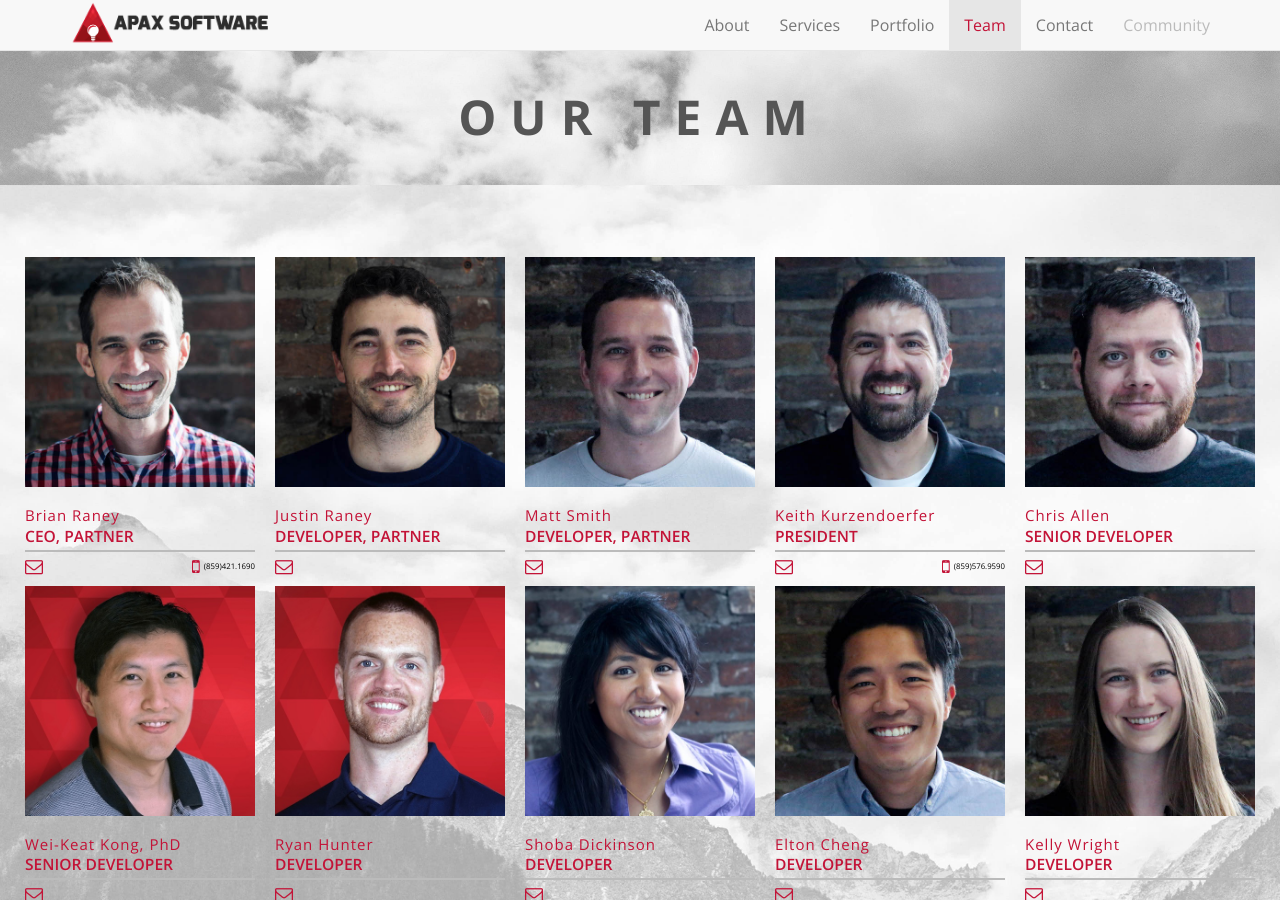
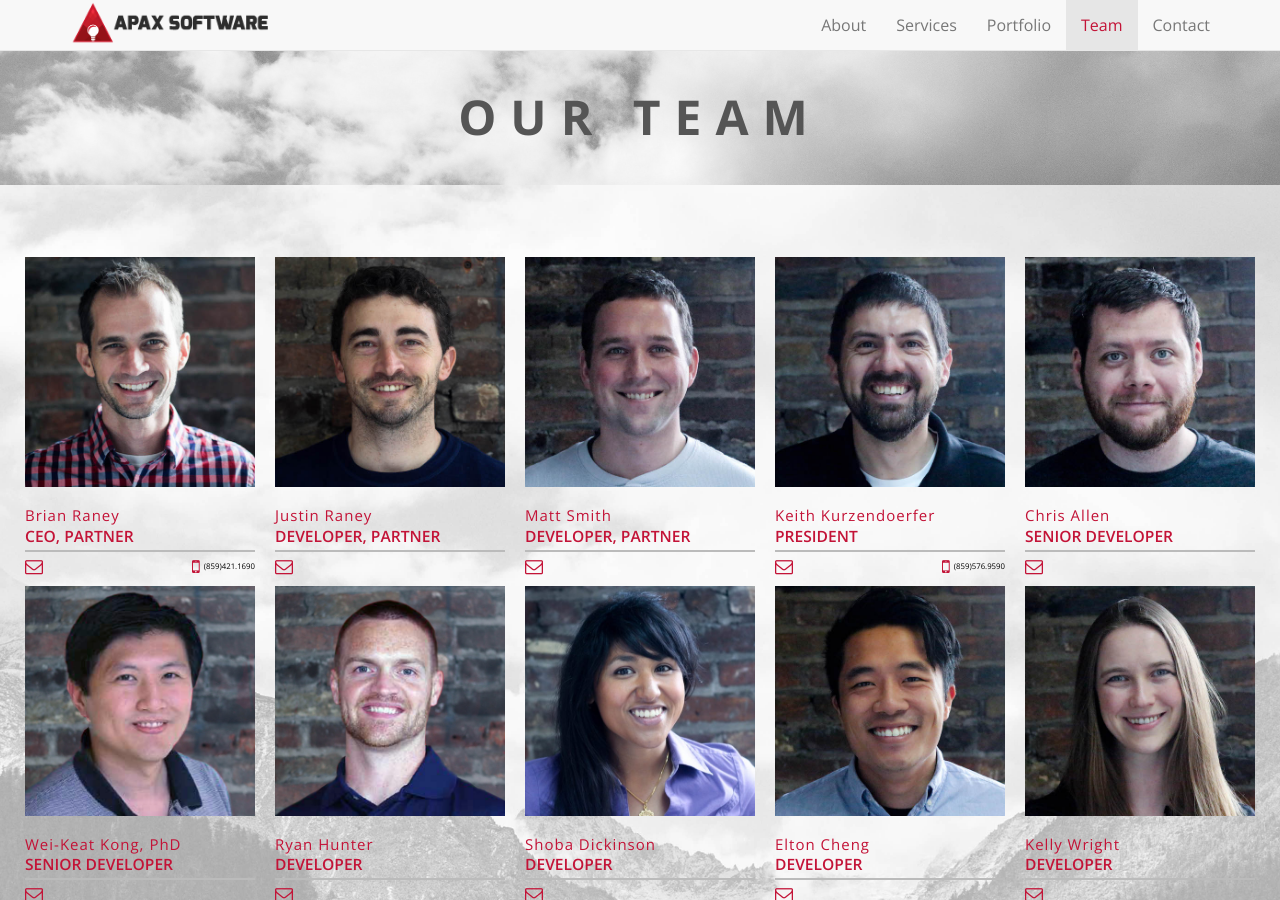
Before and after one commit to apax-software/apax-software, a Jekyll site: the page built from team.html, in a window 1280 px wide and 900 px high. Built offline with Jekyll 4.4.1, drawn with Linux system fonts in a browser that asks for light colours; nearby versions of some CDN libraries; some of the changed text lies outside the part shown.

Commit message:
team images changed

```diff
--- a/_includes/footer.html
+++ b/_includes/footer.html
@@ -14,7 +14,7 @@
                 About
               </th>
               <th>
-                Coworking
+                Workspace
               </th>
             </tr>
             <tr>
@@ -38,7 +38,7 @@
               <td><a href="http://awesomeinc.org/parking" target="_blank">Parking</a></td>
             </tr>
             <tr>
-              <td></td><!-- empty cell -->
+              <td><a href="https://www.awesomeinc.org/about/#events">Events</a></td>
               <td><a href="/contact">Contact Us</a></td>
               <td><a href="https://www.google.com/maps/place/348+E+Main+St,+Lexington,+KY+40507/@38.0419107,-84.4933001,17z/data=!4m2!3m1!1s0x884244e844532c33:0xb6919957af36b713" target="_blank">Map</a></td>
             </tr>
--- a/_includes/nav.html
+++ b/_includes/nav.html
@@ -28,24 +28,10 @@
             </li>
             <li {% if page.path contains 'team' %} class="active" {% endif %}>   <!-- Team -->
                 <a data-toggle="collapse" data-target=".in" href="/team/">Team </a>
-              </li>
+            </li>
             <li {% if page.path contains 'contact' %} class="active" {% endif %}> <!-- Contact -->
                 <a data-toggle="collapse" data-target=".in"  href="/contact/">Contact</a>
             </li>
-            <li class="dropdown"> <!-- Community -->
-
-                <a href="#" class="dropdown-toggle" data-toggle="dropdown" role="button" aria-haspopup="true" aria-expanded="false" style="color: #bbbbbb">
-              <!-- <img src="/assets/img/ainc_community_logo.png" width="20px" height="20px"> -->
-                  Community
-                </a>
-                <ul class="dropdown-menu">
-                  <li><a href="http://www.awesomeinc.org" target="_blank">Startups</a></li>
-                  <li><a href="http://www.awesomeincu.com" target="_blank">Coding Courses</a></li>
-                    <!-- <a href="http://www.apaxsoftware.com" target="_blank">Software</a> -->
-                  <li><a href="http://www.cherubfund.org" target="_blank">Investment</a></li>
-                  <li><a href="http://www.awesomeinc.org/about#calendar" target="_blank">Events</a></li>
-                </ul>
-              </li>
             </ul>
           </div>
           <!-- <div style="clear:both"></div> -->
--- a/assets/css/custom.scss
+++ b/assets/css/custom.scss
@@ -1232,7 +1232,7 @@ html.loading body {
 		background: url("/assets/img/backgrounds/mtn-top-min.jpg") no-repeat;
 		background-size: cover;
 		height: 15vh;
-		/*background-position: 0 80%;*/
+		background-position: 0 100%;
 		h1 {
 			@include font-size(4);
 			font-weight: 700;
@@ -1245,7 +1245,8 @@ html.loading body {
 		background-size: cover;
 		height: 100vh;
 		padding-top: 3vh;
-		/*background-position: 0 80%;*/
+		/*background-color: $color_background_grey;*/
+		/*background-blend-mode: multiply;*/
 	}
 	.contact-page {
 		background-image: url("/assets/img/headers/Typing.png");
@@ -1289,7 +1290,7 @@ html.loading body {
 		background: url("/assets/img/backgrounds/mtn-top-min.jpg") no-repeat;
 		background-size: cover;
 		height: 15vh;
-		/*background-position: 0 80%;*/
+		background-position: 0 100%;
 		h1 {
 			@include font-size(4);
 			font-weight: 700;
@@ -1333,12 +1334,12 @@ html.loading body {
 	}
 }
 
-.Team-wrap {
+@include team_page {
 	.top-container {
-		background: url("/assets/img/backgrounds/mtn-top-min.jpg") no-repeat;
+		background: url("/assets/img/backgrounds/test-top.jpg") no-repeat;
 		background-size: cover;
 		height: 15vh;
-		/*background-position: 0 80%;*/
+		background-position: 50% 100%;
 		h1 {
 			@include font-size(4);
 			font-weight: 700;
@@ -1347,11 +1348,11 @@ html.loading body {
 		}
 	}
 	.bot-container {
-		background: url("/assets/img/backgrounds/mtn-bot-min.jpg") no-repeat;
+		background: url("/assets/img/backgrounds/test-bot.jpg") no-repeat;
 		background-size: cover;
 		min-height: 150vh;
 		padding-top: 8vh;
-		/*background-position: 0 80%;*/
+		background-position: 33% 100%;
 		h1 {
 			@include font-size(4);
 			font-weight: 700;
```
Also changed, not shown: assets/img/backgrounds/test-bot.jpg (added), assets/img/backgrounds/test-top.jpg (added), assets/img/team/Ryan.jpg (added), assets/img/team/Wei-Keat.jpg (added), assets/img/team/ryan-min.jpg, assets/img/team/wei-keat-min.jpg.
